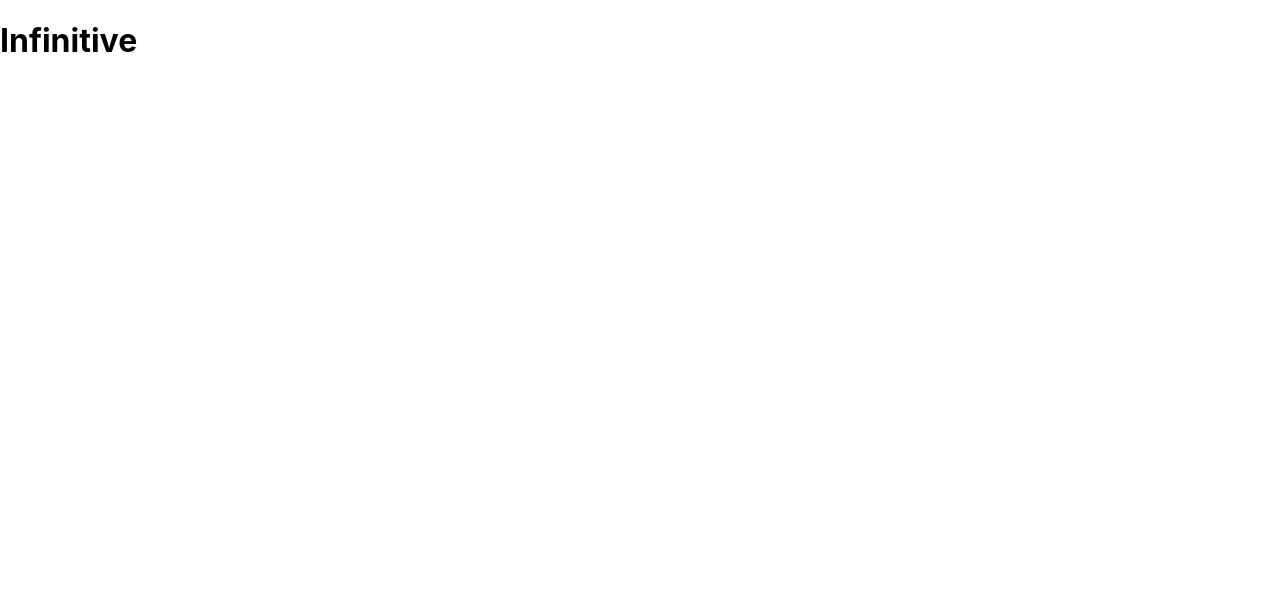
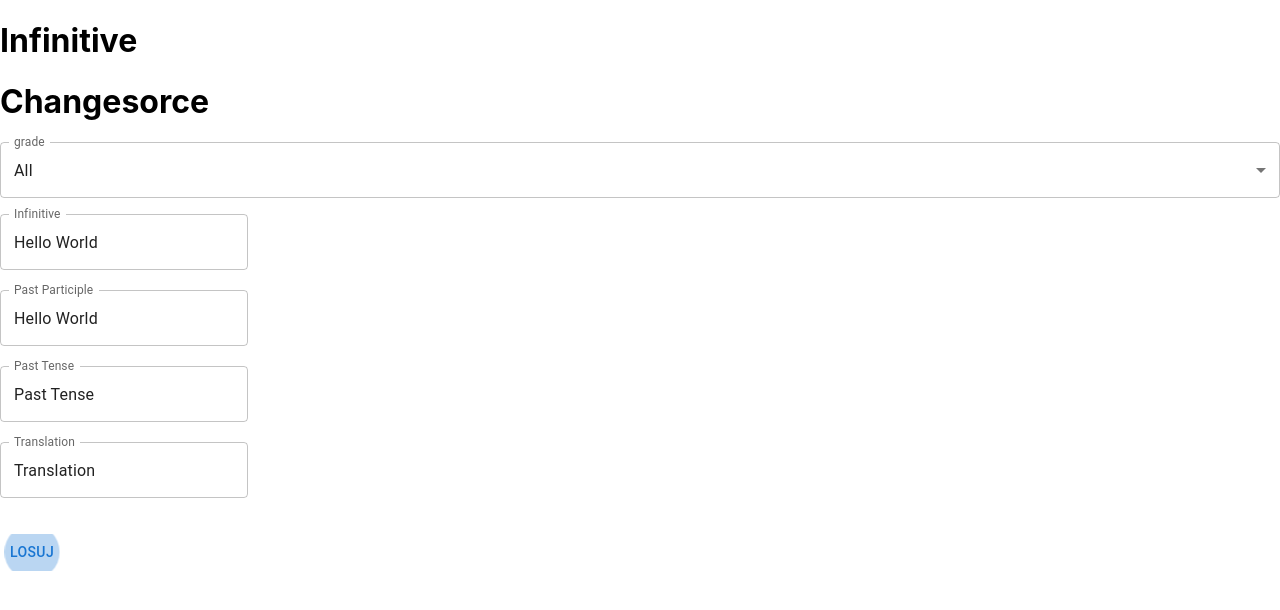
Before and after one commit to lukaszgor/-irregularverbs, a React (Create React App) app in the folder irregularverbs/: page /Infinitive in a window 1280 px wide. Shown: the top 610 px of the page. Built offline with nearby package versions, Linux system fonts and the light colour scheme.

Commit message:
display elements in infinitive and add all files

```diff
--- /dev/null
+++ b/irregularverbs/src/components/Changesorce.js
@@ -0,0 +1,46 @@
+import { useNavigate } from "react-router-dom"
+import { useState,useEffect } from 'react';
+import supabase from "../supabaseClient"
+import Box from '@mui/material/Box';
+import InputLabel from '@mui/material/InputLabel';
+import MenuItem from '@mui/material/MenuItem';
+import FormControl from '@mui/material/FormControl';
+import Select from '@mui/material/Select';
+
+const Changesorce=()=>{
+
+    const [graduate, setGraduate] = useState(1);
+
+    const handleChange = (event) => {
+        setGraduate(event.target.value);
+        localStorage.setItem('graduateVariable', event.target.value);
+
+    };
+
+    return(
+    <div>
+<h1>Changesorce</h1>
+
+<Box sx={{ minWidth: 120 }}>
+      <FormControl fullWidth>
+        <InputLabel id="demo-simple-select-label">grade</InputLabel>
+        <Select
+          labelId="demo-simple-select-label"
+          id="demo-simple-select"
+          value={graduate}
+          label="grade"
+          onChange={handleChange}
+        >
+          <MenuItem value={1}>All</MenuItem>
+          <MenuItem value={5}>Grade 5</MenuItem>
+          <MenuItem value={6}>Grade 6</MenuItem>
+          <MenuItem value={7}>Grade 7</MenuItem>
+          <MenuItem value={8}>Grade 8</MenuItem>
+        </Select>
+      </FormControl>
+    </Box>
+    </div>
+
+    )
+}
+export default Changesorce
--- a/irregularverbs/src/pages/Dictionary.js
+++ b/irregularverbs/src/pages/Dictionary.js
@@ -31,12 +31,12 @@ const Dictionary=()=>{
 
     const columns = [
 
-        { field: 'id', headerName: 'ID', type: 'number', width: 80 },
+        { field: 'id', headerName: 'ID', type: 'number', width: 10 },
         { field: 'infinitive', headerName: 'infinitive', width: 80 },
         { field: 'pastTense', headerName: 'past tense', width: 100 },
         { field: 'pastParticiple', headerName: 'past participle', width: 100 },
         { field: 'translation', headerName: 'translation', width: 80 },
-        { field: 'graduate', headerName: 'grade', type: 'number', width: 80 },
+        { field: 'graduate', headerName: 'grade', type: 'number', width: 60 },
       ];
 
 
--- a/irregularverbs/src/pages/GapMix.js
+++ b/irregularverbs/src/pages/GapMix.js
@@ -1,13 +1,16 @@
 import { useNavigate } from "react-router-dom"
 import { useState,useEffect } from 'react';
 import supabase from "../supabaseClient"
+import Changesorce from "../components/Changesorce";
 
 const GapMix=()=>{
 
     return(
     <div>
 <h1>GapMix</h1>
+<Changesorce></Changesorce>
     </div>
+
 
     )
 }
--- a/irregularverbs/src/pages/Infinitive.js
+++ b/irregularverbs/src/pages/Infinitive.js
@@ -1,12 +1,129 @@
 import { useNavigate } from "react-router-dom"
 import { useState,useEffect } from 'react';
 import supabase from "../supabaseClient"
+import Changesorce from "../components/Changesorce";
+import { Button } from "@mui/material";
+import TextField from '@mui/material/TextField';
+import { Box } from "@mui/system";
+const Infinitive=()=>{
+    const [data,setData] =useState(null)
+    const [fetchError,setFetchError] =useState(null)
 
-const Infinitive=()=>{
+    const [infinitiveVariable,setinfinitiveVariable] =useState(null)
+    const [pastParticipleVariable,setPastParticipleVariable] =useState(null)
+    const [pastTenseVariable,setPastTenseVariable] =useState(null)
+    const [translationVariable,setTranslationVariable] =useState(null)
 
+
+let graduate;
+    const fetchData = async()=>{
+graduate = localStorage.getItem('graduateVariable');
+
+if(graduate == 1){
+    const{data,error} =  await supabase
+    .from('randomirreguralverbs')
+    .select()
+    .limit(1)
+    .single()
+    if(error){
+        console.log(error)
+        setData(null)
+        setFetchError("no data")
+    }if(data){
+      setData(data)
+      setFetchError(null)
+      console.log(data)
+setinfinitiveVariable(data.infinitive)
+setPastParticipleVariable(data.pastParticiple)
+setPastTenseVariable(data.pastTense)
+setTranslationVariable(data.translation)
+    }
+}
+else{
+    const{data,error} =  await supabase
+    .from('randomirreguralverbs')
+    .select()
+    .eq('graduate', graduate)
+    .limit(1)
+    .single()
+    if(error){
+        console.log(error)
+        setData(null)
+        setFetchError("no data")
+    }if(data){
+      setData(data)
+      setFetchError(null)
+      console.log(data)
+
+setinfinitiveVariable(data.infinitive)
+setPastParticipleVariable(data.pastParticiple)
+setPastTenseVariable(data.pastTense)
+setTranslationVariable(data.translation)
+
+    }
+}
+
+    }
     return(
     <div>
+        <Box sx={{
+          justifyContent: 'center',
+        }}>
 <h1>Infinitive</h1>
+<Changesorce></Changesorce>
+<p></p>
+<TextField
+          id="outlined-read-only-input"
+          label="Infinitive"
+          defaultValue="Hello World"
+          value={infinitiveVariable}
+          InputProps={{
+            readOnly: true,
+          }}
+        />
+         <br/>
+         <br/>
+        <TextField
+          id="outlined-read-only-input"
+          label="Past Participle"
+          defaultValue="Hello World"
+          value={pastParticipleVariable}
+          InputProps={{
+            readOnly: true,
+          }}
+        />
+         <br/>
+         <br/>
+        <TextField
+          id="outlined-read-only-input"
+          label="Past Tense"
+          defaultValue="Past Tense"
+          value={pastTenseVariable}
+          InputProps={{
+            readOnly: true,
+          }}
+        />
+         <br/>
+         <br/>
+        <TextField
+          id="outlined-read-only-input"
+          label="Translation"
+          defaultValue="Translation"
+          value={translationVariable}
+          InputProps={{
+            readOnly: true,
+          }}
+        />
+         <br/>
+         <br/>
+
+<p></p>
+<Button autoFocus onClick={fetchData}>
+              Losuj
+        </Button>
+
+</Box>
+
     </div>
 
     )
--- a/irregularverbs/src/pages/PastParticiple.js
+++ b/irregularverbs/src/pages/PastParticiple.js
@@ -1,12 +1,13 @@
 import { useNavigate } from "react-router-dom"
 import { useState,useEffect } from 'react';
 import supabase from "../supabaseClient"
-
+import Changesorce from "../components/Changesorce";
 const PastParticiple=()=>{
 
     return(
     <div>
 <h1>PastParticiple</h1>
+<Changesorce></Changesorce>
     </div>
 
     )
--- a/irregularverbs/src/pages/PastTense.js
+++ b/irregularverbs/src/pages/PastTense.js
@@ -1,12 +1,13 @@
 import { useNavigate } from "react-router-dom"
 import { useState,useEffect } from 'react';
 import supabase from "../supabaseClient"
-
+import Changesorce from "../components/Changesorce";
 const PastTense=()=>{
 
     return(
     <div>
 <h1>PastTense</h1>
+<Changesorce></Changesorce>
     </div>
 
     )
--- a/irregularverbs/src/pages/Translation.js
+++ b/irregularverbs/src/pages/Translation.js
@@ -1,12 +1,13 @@
 import { useNavigate } from "react-router-dom"
 import { useState,useEffect } from 'react';
 import supabase from "../supabaseClient"
-
+import Changesorce from "../components/Changesorce";
 const Translation=()=>{
 
     return(
     <div>
 <h1>Translation</h1>
+<Changesorce></Changesorce>
     </div>
 
     )
```
